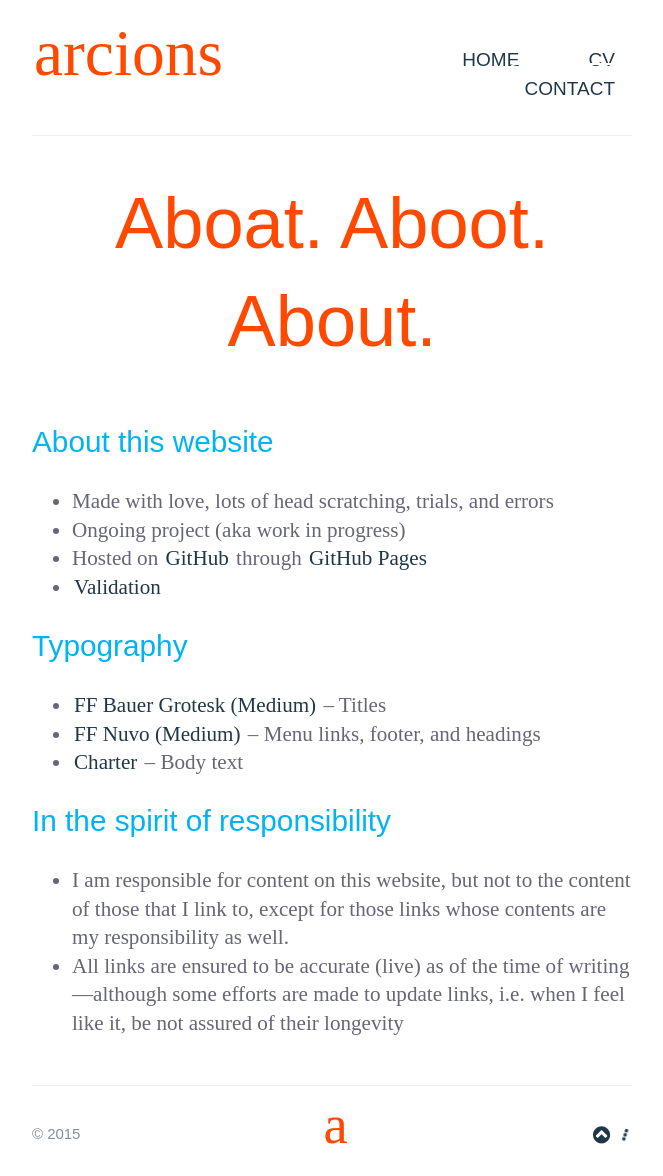
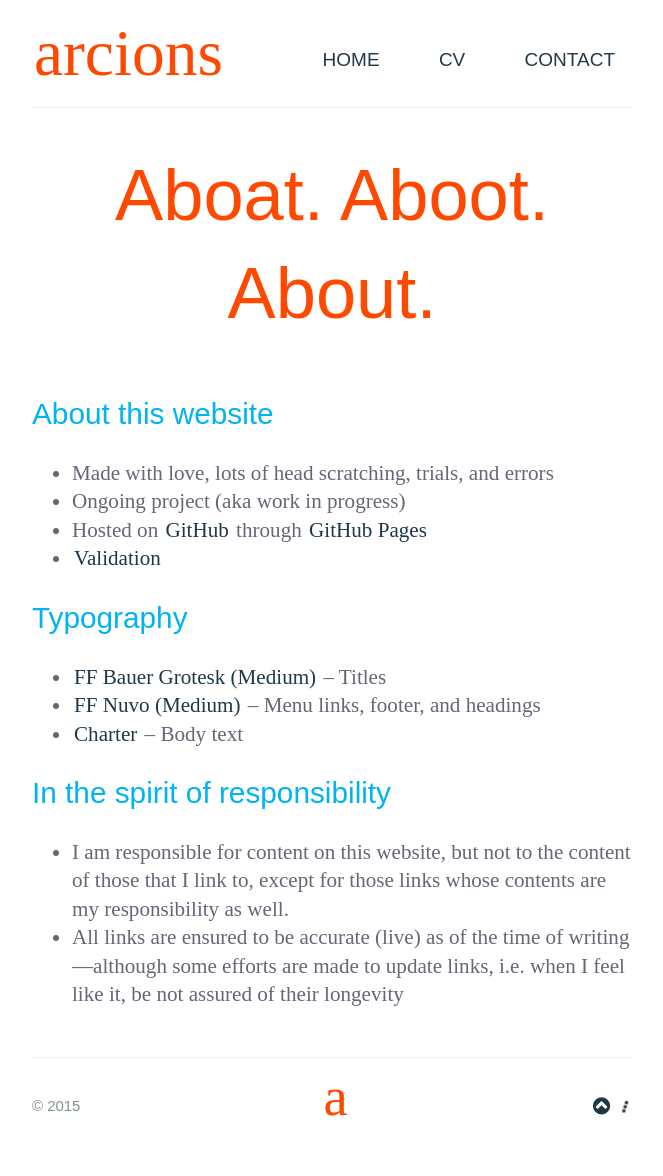
Before and after one commit to arcions/arcions.github.io, a Jekyll site: the page built from about/index.html, in a window 1280 px wide. Shown: the whole page, without its empty margins (308-971 px from the left). Built offline with Jekyll 4.4.1, drawn with Linux system fonts in a browser that asks for light colours; nearby versions of some CDN libraries; some web fonts are replaced; Markdown is read by kramdown in place of the engine named in the settings; after the commit the page ends 1148 px from its top, so only the background shows below that.

Commit message:
Update main.css

```diff
--- a/stylesheets/main.css
+++ b/stylesheets/main.css
@@ -425,7 +425,7 @@ h6 {
 
 nav ul li {
     display: inline;
-    margin-left:30px;
+    margin-left:20px;
     margin-right:0px;
     font-family:'Nuvo', sans-serif;
     font-size: 90%;
@@ -436,7 +436,7 @@ nav a {
     color: #1F3847;
     text-decoration: none;
     padding: 13px 15px;
-    border: 2px solid #fff;
+    border: 2px solid rgba(255,255,255,0.1);
     font-weight: normal;
     background: transparent;
     }
@@ -450,16 +450,16 @@ nav a {
 
   @media screen and (min-width: 64em) {
     nav ul li {
-      margin-left:30px;
-      margin-right:0px; }
+      margin-left: 20px;
+      margin-right: 0px; }
     nav a {
       padding: 13px 15px; }
     nav a:hover {
       padding: 13px 15px; } }
   @media screen and (min-width: 42em) and (max-width: 64em) {
     nav ul li {
-      margin-left: 30px;
-      margin-right:0px; }
+      margin-left: 20px;
+      margin-right: 0px; }
     nav a {
       padding: 11px 13px; }
     nav a:hover {
@@ -467,7 +467,7 @@ nav a {
   @media screen and (max-width: 42em) {
     nav ul li {
       margin-left: auto;
-      margin-right:0px; }
+      margin-right: 0px; }
     nav a {
       padding: 7px 9px; }
     nav a:hover {
```
